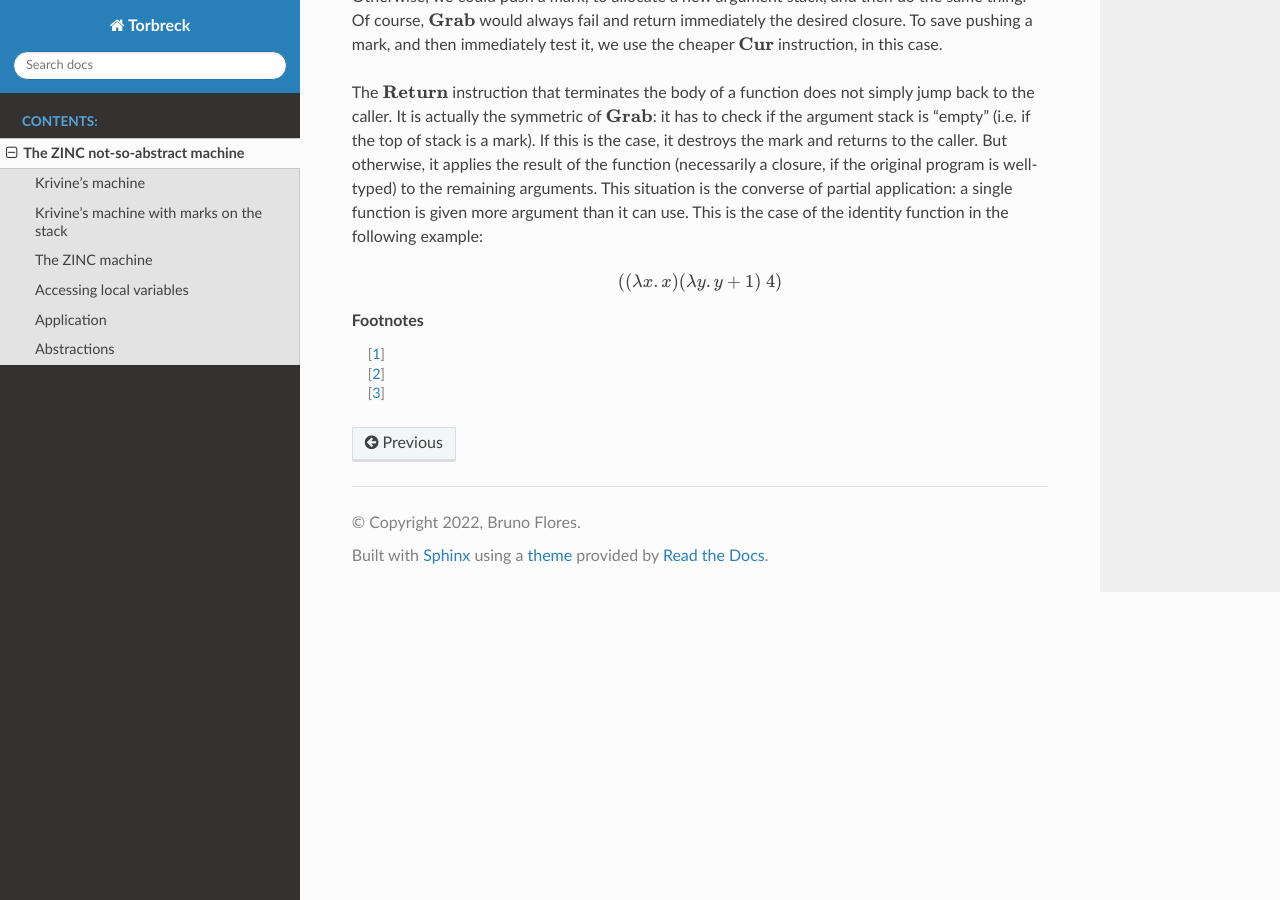
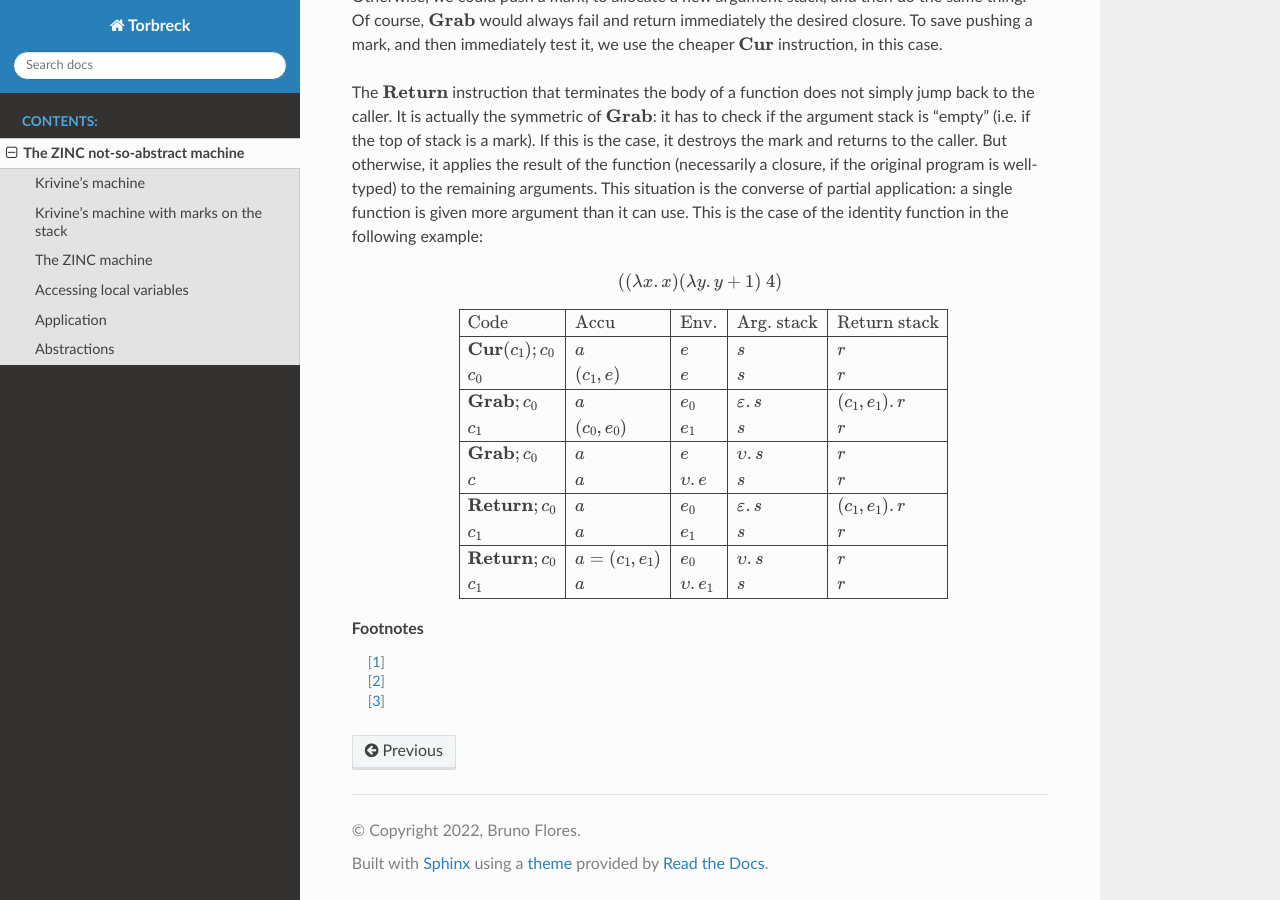
Before and after one commit to brunoflores/torbreck-lang, a Sphinx documentation site: the page built from docs/zam.rst, in a window 1280 px wide and 900 px high, scrolled down 3757 px. Built offline with Sphinx 7.4.7 and the Read the Docs theme 2.0.0, drawn with Linux system fonts in a browser that asks for light colours.

Commit message:
Document: zam.

```diff
--- a/docs/zam.rst
+++ b/docs/zam.rst
@@ -255,6 +255,29 @@ identity function in the following example:
 
    ((\lambda x.x) (\lambda y.y + 1) \space 4)
 
+.. math::
+
+   \begin{array}{|l|l|l|l|l|}
+   \hline
+     \text{Code} & \text{Accu} & \text{Env.} & \text{Arg. stack} & \text{Return stack} \\
+   \hline
+     \textbf{Cur}(c_1); c_0 & a & e & s & r \\
+     c_0 & (c_1, e) & e & s & r \\
+   \hline
+     \textbf{Grab}; c_0 & a & e_0 & \varepsilon .s & (c_1, e_1).r \\
+     c_1 & (c_0, e_0) & e_1 & s & r \\
+   \hline
+     \textbf{Grab}; c_0 & a & e & \upsilon .s & r \\
+     c & a & \upsilon .e & s & r \\
+   \hline
+     \textbf{Return}; c_0 & a & e_0 & \varepsilon .s & (c_1, e_1).r \\
+     c_1 & a & e_1 & s & r \\
+   \hline
+     \textbf{Return}; c_0 & a = (c_1, e_1) & e_0 & \upsilon .s & r \\
+     c_1 & a & \upsilon .e_1 & s & r \\
+   \hline
+   \end{array}
+
 .. rubric:: Footnotes
 
 .. [#]
```
